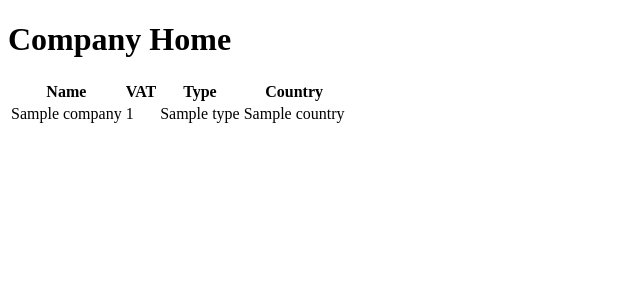
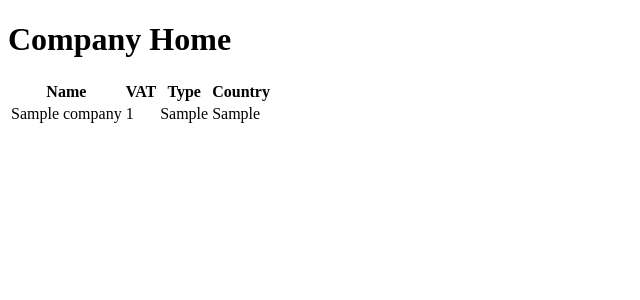
Before and after one commit to kalonjis/cogip_django, a Python web app: template office/templates/office/company_home.html in a window 1280 px wide. Shown: the top 300 px of the page, without its empty margins (0-640 px from the left). Run offline with Jinja, Linux system fonts and the light colour scheme; the template is opened without the code that fills it: most values are stand-ins (such as "Sample title", 1, 10 or a date in 2020).

Commit message:
@property for models.Company type_value and country_value for correct display

```diff
--- a/office/templates/office/company_detail.html
+++ b/office/templates/office/company_detail.html
@@ -16,8 +16,8 @@
             <tr>
                 <td> {{ company.name }}</td>
                 <td> {{ company.vat_num }}</td>
-                <td> {{ company.type }}</td>
-                <td> {{ company.country }}</td>
+                <td> {{ company.type_value }}</td>
+                <td> {{ company.country_value }}</td>
             </tr>
         </table>
     {% endblock %}
--- a/office/templates/office/company_home.html
+++ b/office/templates/office/company_home.html
@@ -17,8 +17,8 @@
             <tr>
                 <td> {{ company.name }}</td>
                 <td> {{ company.vat_num }}</td>
-                <td> {{ company.type }}</td>
-                <td> {{ company.country }}</td>
+                <td> {{ company.type_value }}</td>
+                <td> {{ company.country_value }}</td>
             </tr>
             {% endfor %}
         </table>
--- a/office/templates/office/home.html
+++ b/office/templates/office/home.html
@@ -17,8 +17,8 @@
             <tr>
                 <td> {{ company.name }}</td>
                 <td> {{ company.vat_num }}</td>
-                <td> {{ company.type }}</td>
-                <td> {{ company.country }}</td>
+                <td> {{ company.type_value }}</td>
+                <td> {{ company.country_value }}</td>
             </tr>
             {% endfor %}
         </table>
```
Also changed, not shown: office/models.py (+8 -0 lines).
